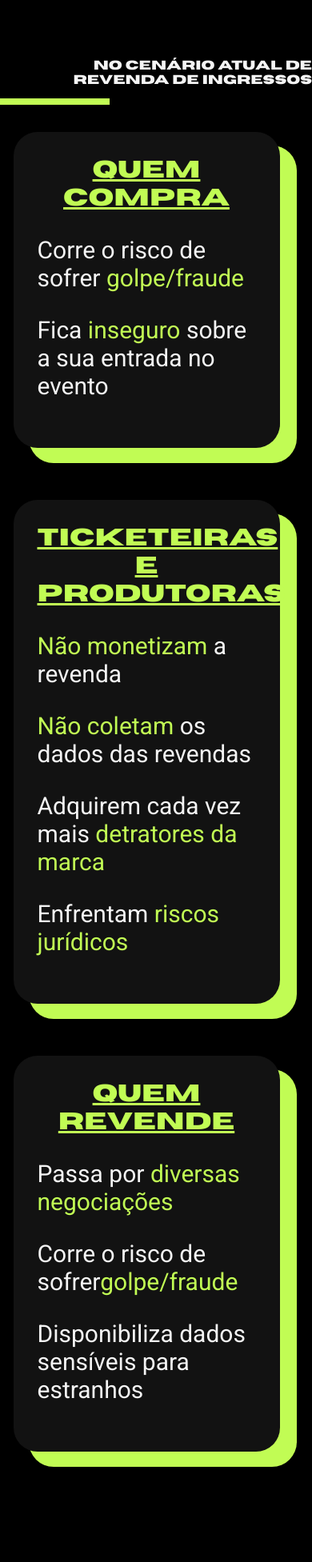
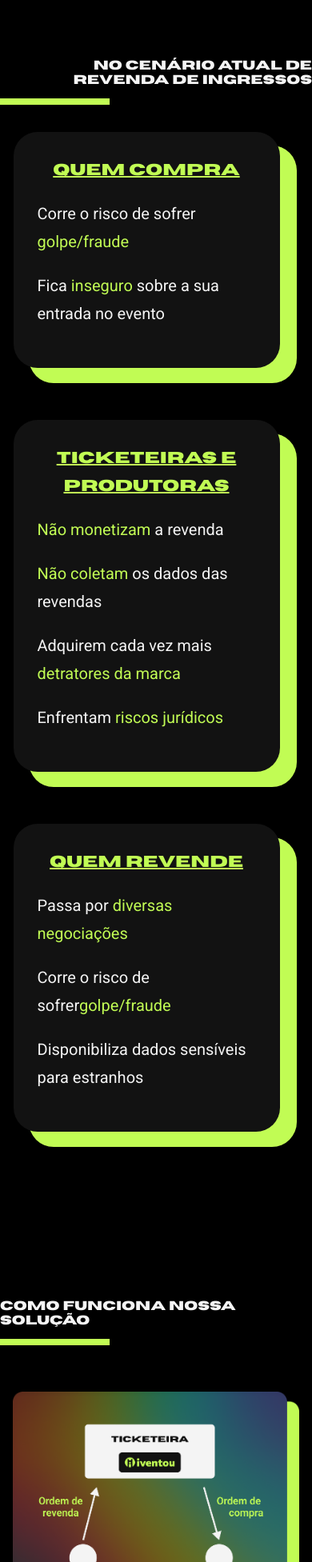
Before and after one commit to raffletickets/casarosa, a PHP site: page / in a window 390 px wide. Shown: the part 4547-6500 px from the top of the page at 80% size. Run offline with PHP 8.4, Linux system fonts and the light colour scheme.

Commit message:
chore: fixed bug

```diff
--- a/style.css
+++ b/style.css
@@ -859,4 +859,12 @@ footer .line {
         padding: 40px;
     }
 
+    .fourth-section .cards .card .title-card{
+        font-size: 20px;
+    }
+
+    .fourth-section .cards .card p {
+        font-size: 20px;
+    }
+
 }
```
